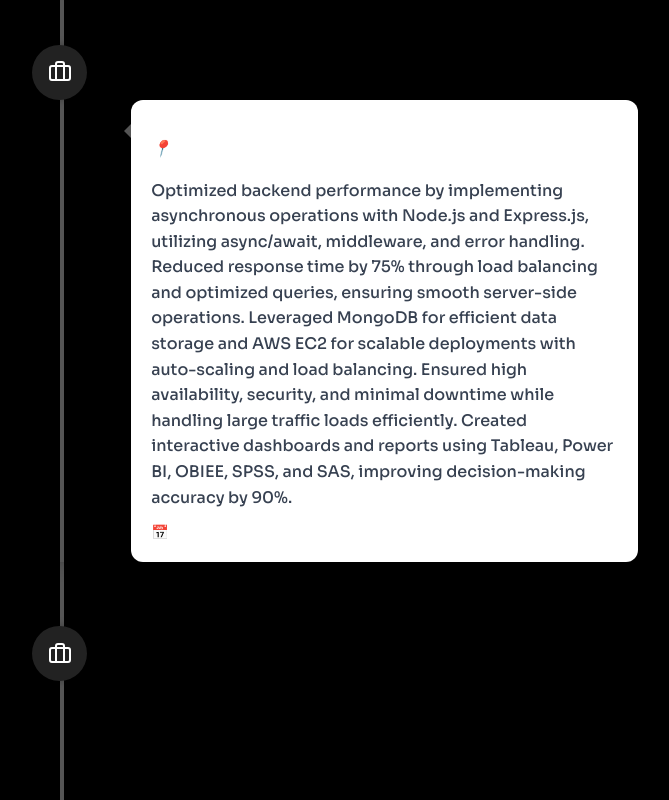
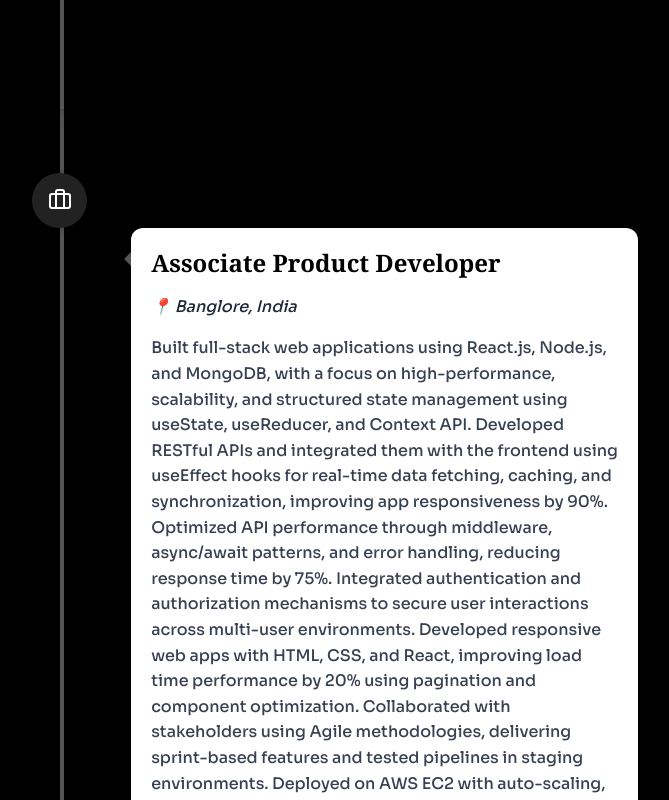
Before and after one commit to poojithreddy4/Poojith_s-portfolio, a Next.js app: page / in a window 1280 px wide. Shown: the part 2380-3180 px from the top of the page, without its empty margins (578-1247 px from the left). Built offline with nearby package versions, Linux system fonts and the light colour scheme.

Commit message:
Updated matter

```diff
--- a/Data/data.ts
+++ b/Data/data.ts
@@ -20,18 +20,18 @@
     title: "Full Stack Developer",
     location: "Banglore, India",
     description:
-      "Developed and deployed full-stack web applications using JavaScript, React.js, Node.js, MongoDB, and AWS (EC2) with high performance and scalability. Designed robust architectures to support seamless user interactions while implementing state management using useState, useReducer, and Context API. Optimized component performance and minimized unnecessary re-renders, ensuring structured data flow and improved responsiveness. Integrated RESTful APIs with useEffect hooks for real-time data fetching, caching, and synchronization, enhancing user interaction speed by 90%. Managed complex routing with React Router, implementing dynamic and nested routes for a seamless navigation experience.",
+      " Developed and deployed a multi-tenant full-stack application with secure OTP-based authentication, email verification, JWT authentication, and cookie session expiration handling to enhance system security and user trust. Built and consumed REST APIs for dynamic modules, achieving 175ms p50 and 200ms p95 response times and a 50% reduction in response times through optimized asynchronous Node.js back-end logic and load balancing strategies. Designed responsive front-end with React, utilizing pagination and dynamic rendering, improving UX and page load speeds by 30%. Implemented OAuth, role-based access control (RBAC), and authentication mechanisms to support more than 500+ concurrent users securely. Followed Agile methodologies, wrote unit/integration tests, and maintained test coverage using Jest and Supertest, reducing production bugs by 35%. Engineered CI/CD workflows for microservices using Docker, Jenkins, and Kubernetes, increasing deployment efficiency by 20%.",
     date: "April 2022 - June 2023",
   },
+  // {
+  //   description:
+  //     "Optimized backend performance by implementing asynchronous operations with Node.js and Express.js, utilizing async/await, middleware, and error handling. Reduced response time by 75% through load balancing and optimized queries, ensuring smooth server-side operations. Leveraged MongoDB for efficient data storage and AWS EC2 for scalable deployments with auto-scaling and load balancing. Ensured high availability, security, and minimal downtime while handling large traffic loads efficiently. Created interactive dashboards and reports using Tableau, Power BI, OBIEE, SPSS, and SAS, improving decision-making accuracy by 90%.",
+  // },
   {
-    description:
-      "Optimized backend performance by implementing asynchronous operations with Node.js and Express.js, utilizing async/await, middleware, and error handling. Reduced response time by 75% through load balancing and optimized queries, ensuring smooth server-side operations. Leveraged MongoDB for efficient data storage and AWS EC2 for scalable deployments with auto-scaling and load balancing. Ensured high availability, security, and minimal downtime while handling large traffic loads efficiently. Created interactive dashboards and reports using Tableau, Power BI, OBIEE, SPSS, and SAS, improving decision-making accuracy by 90%.",
-  },
-  {
-    title: "Python Developer",
+    title: "Associate Product Developer",
     location: "Banglore, India",
     description:
-      "Developed and optimized data-driven applications using Python, leveraging NumPy and pandas for efficient numerical computing and data manipulation. Utilized Python's object-oriented programming to design scalable architectures, ensuring high performance in data-intensive workflows. Integrated Python with REST APIs to automate data processing tasks and streamline workflows. Automated data processing pipelines and ETL workflows using Python, SQL, and Pandas, ensuring smooth data ingestion and transformation. Developed scripts for data cleaning, preprocessing, and anomaly detection, improving data quality by 90%. Leveraged multithreading and multiprocessing to handle large-scale datasets efficiently.",
+      " Built full-stack web applications using React.js, Node.js, and MongoDB, with a focus on high-performance, scalability, and structured state management using useState, useReducer, and Context API. Developed RESTful APIs and integrated them with the frontend using useEffect hooks for real-time data fetching, caching, and synchronization, improving app responsiveness by 90%. Optimized API performance through middleware, async/await patterns, and error handling, reducing response time by 75%. Integrated authentication and authorization mechanisms to secure user interactions across multi-user environments. Developed responsive web apps with HTML, CSS, and React, improving load time performance by 20% using pagination and component optimization. Collaborated with stakeholders using Agile methodologies, delivering sprint-based features and tested pipelines in staging environments. Deployed on AWS EC2 with auto-scaling, ensuring high availability and security. Created interactive dashboards using Tableau, Power BI, and OBIEE, leading to a 90% increase in decision-making efficiency through real-time analytics",
     date: "June 2021 - March 2022",
   },
 ];
```
